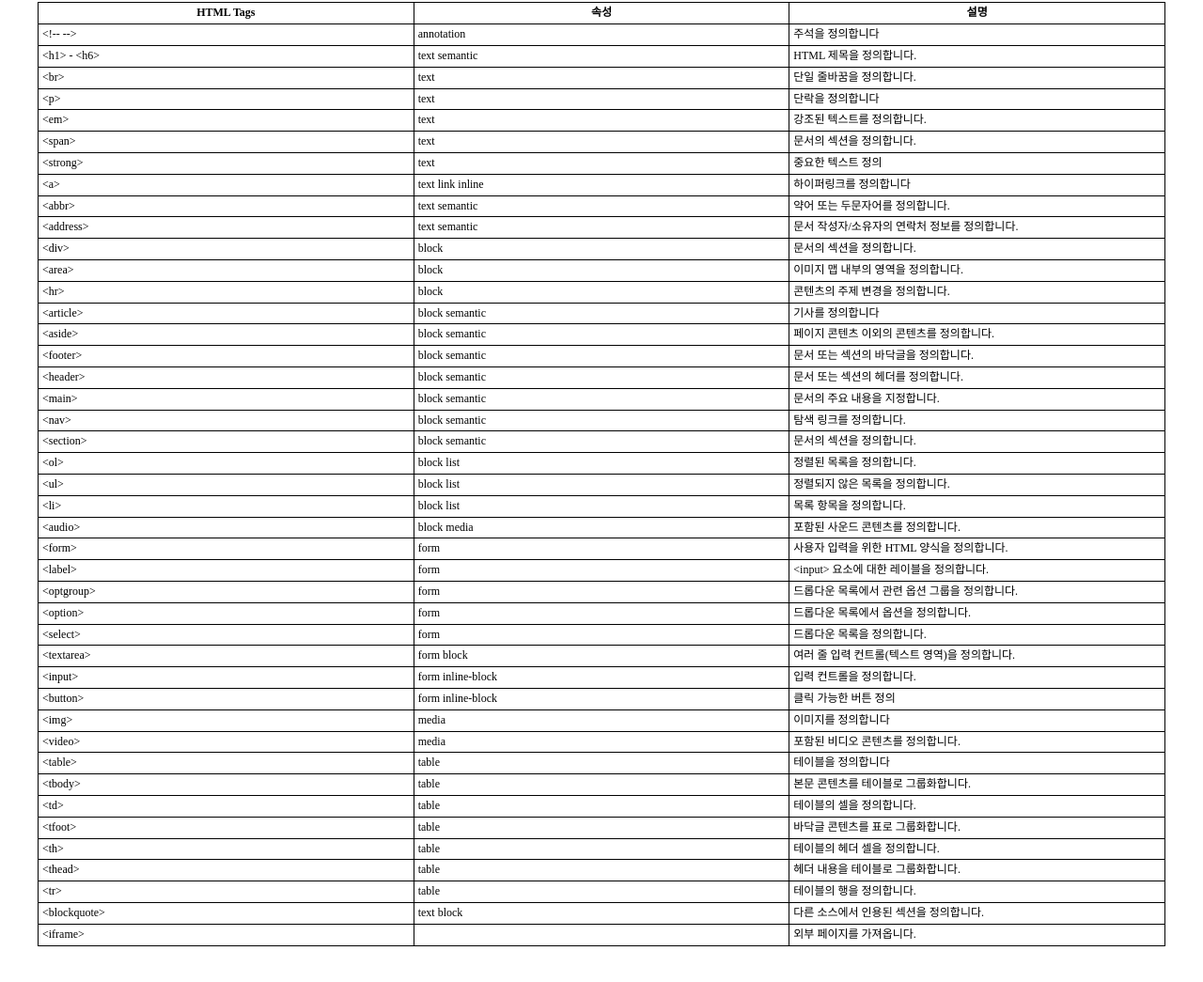
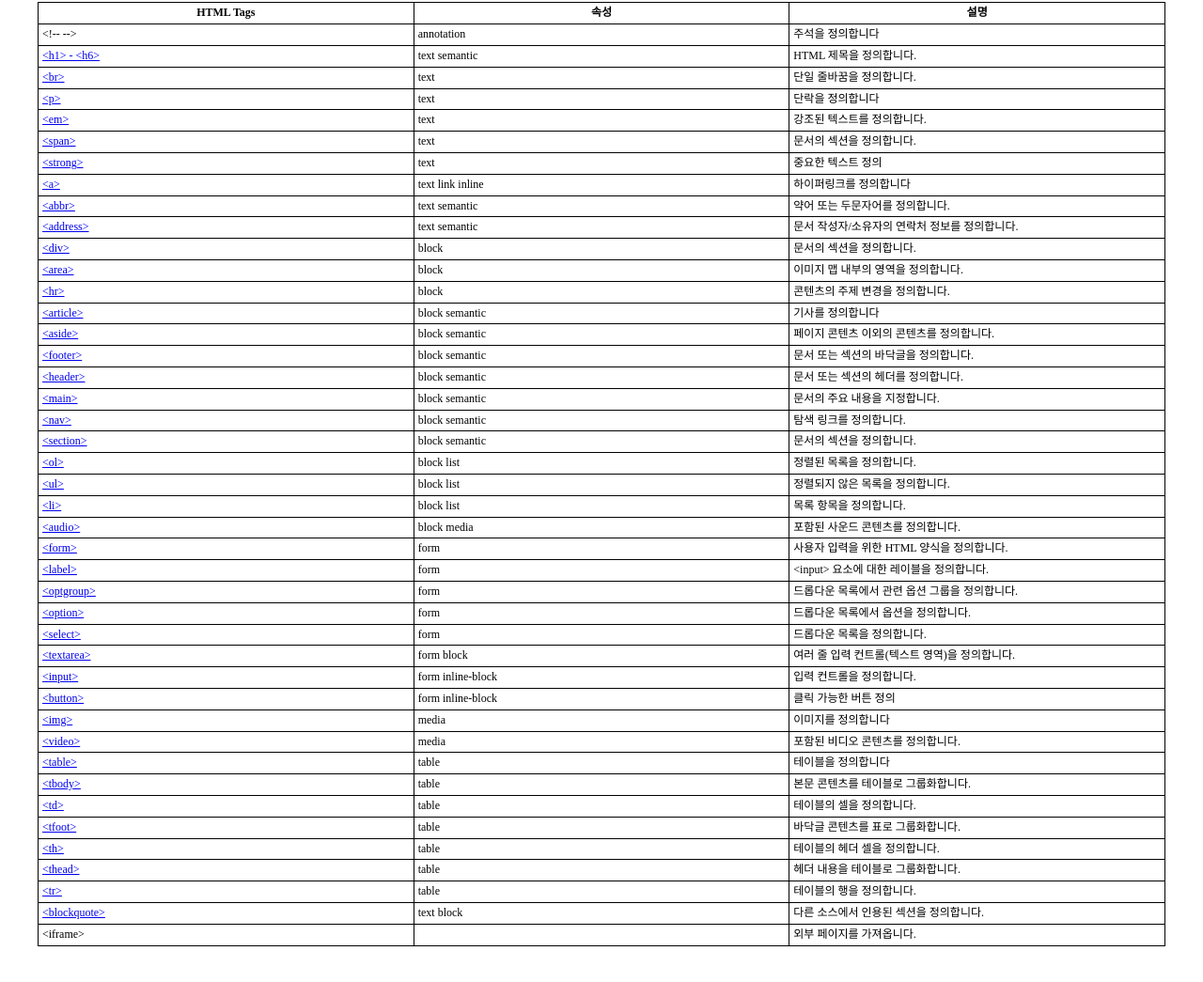
Before and after one commit to Jinyong-Lee0/studyWebApp, a plain HTML site: page html.html in a window 1280 px wide. Shown: the part 145-1190 px from the top of the page at 94% size. Drawn offline with Linux system fonts and the light colour scheme.

Commit message:
MDN 링크 추가

```diff
--- a/html.html
+++ b/html.html
@@ -41,207 +41,207 @@
             <td>주석을 정의합니다</td>
           </tr>
           <tr>
-            <td>&lt;h1&gt; - &lt;h6&gt;</td>
+            <td><a href="https://developer.mozilla.org/ko/docs/Web/HTML/Element/Heading_Elements">&lt;h1&gt; - &lt;h6&gt;</a></td>
             <td class="text semantic">text semantic</td>
             <td>HTML 제목을 정의합니다.</td>
           </tr>
           <tr>
-            <td>&lt;br&gt;</td>
+            <td><a href="https://developer.mozilla.org/ko/docs/Web/HTML/Element/br">&lt;br&gt;</a></td>
             <td class="text">text</td>
             <td>단일 줄바꿈을 정의합니다.</td>
           </tr>
           <tr>
-            <td>&lt;p&gt;</td>
+            <td><a href="https://developer.mozilla.org/ko/docs/Web/HTML/Element/p">&lt;p&gt;</a></td>
             <td class="text">text</td>
             <td>단락을 정의합니다</td>
           </tr>
           <tr>
-            <td>&lt;em&gt;</td>
+            <td><a href="https://developer.mozilla.org/ko/docs/Web/HTML/Element/em">&lt;em&gt;</a></td>
             <td class="text">text</td>
             <td>강조된 텍스트를 정의합니다.</td>
           </tr>
           <tr>
-            <td>&lt;span&gt;</td>
+            <td><a href="https://developer.mozilla.org/ko/docs/Web/HTML/Element/span">&lt;span&gt;</a></td>
             <td class="text">text</td>
             <td>문서의 섹션을 정의합니다.</td>
           </tr>
           <tr>
-            <td>&lt;strong&gt;</td>
+            <td><a href="https://developer.mozilla.org/ko/docs/Web/HTML/Element/strong">&lt;strong&gt;</a></td>
             <td class="text">text</td>
             <td>중요한 텍스트 정의</td>
           </tr>
           <tr>
-            <td>&lt;a&gt;</td>
+            <td><a href="https://developer.mozilla.org/ko/docs/Web/HTML/Element/a">&lt;a&gt;</a></td>
             <td class="text link inline">text link inline</td>
             <td>하이퍼링크를 정의합니다</td>
           </tr>
           <tr>
-            <td>&lt;abbr&gt;</td>
+            <td><a href="https://developer.mozilla.org/ko/docs/Web/HTML/Element/abbr">&lt;abbr&gt;</a></td>
             <td class="text semantic">text semantic</td>
             <td>약어 또는 두문자어를 정의합니다.</td>
           </tr>
           <tr>
-            <td>&lt;address&gt;</td>
+            <td><a href="https://developer.mozilla.org/ko/docs/Web/HTML/Element/address">&lt;address&gt;</a></td>
             <td class="text semantic">text semantic</td>
             <td>문서 작성자/소유자의 연락처 정보를 정의합니다.</td>
           </tr>
           <tr>
-            <td>&lt;div&gt;</td>
+            <td><a href="https://developer.mozilla.org/ko/docs/Web/HTML/Element/div">&lt;div&gt;</a></td>
             <td class="block">block</td>
             <td>문서의 섹션을 정의합니다.</td>
           </tr>
           <tr>
-            <td>&lt;area&gt;</td>
+            <td><a href="https://developer.mozilla.org/ko/docs/Web/HTML/Element/area">&lt;area&gt;</a></td>
             <td class="block">block</td>
             <td>이미지 맵 내부의 영역을 정의합니다.</td>
           </tr>
           <tr>
-            <td>&lt;hr&gt;</td>
+            <td><a href="https://developer.mozilla.org/ko/docs/Web/HTML/Element/hr">&lt;hr&gt;</a></td>
             <td class="block">block</td>
             <td>콘텐츠의 주제 변경을 정의합니다.</td>
           </tr>
           <tr>
-            <td>&lt;article&gt;</td>
+            <td><a href="https://developer.mozilla.org/ko/docs/Web/HTML/Element/article">&lt;article&gt;</a></td>
             <td class="block semantic">block semantic</td>
             <td>기사를 정의합니다</td>
           </tr>
           <tr>
-            <td>&lt;aside&gt;</td>
+            <td><a href="https://developer.mozilla.org/ko/docs/Web/HTML/Element/aside">&lt;aside&gt;</a></td>
             <td class="block semantic">block semantic</td>
             <td>페이지 콘텐츠 이외의 콘텐츠를 정의합니다.</td>
           </tr>
           <tr>
-            <td>&lt;footer&gt;</td>
+            <td><a href="https://developer.mozilla.org/ko/docs/Web/HTML/Element/footer">&lt;footer&gt;</a></td>
             <td class="block semantic">block semantic</td>
             <td>문서 또는 섹션의 바닥글을 정의합니다.</td>
           </tr>
           <tr>
-            <td>&lt;header&gt;</td>
+            <td><a href="https://developer.mozilla.org/ko/docs/Web/HTML/Element/header">&lt;header&gt;</a></td>
             <td class="block semantic">block semantic</td>
             <td>문서 또는 섹션의 헤더를 정의합니다.</td>
           </tr>
           <tr>
-            <td>&lt;main&gt;</td>
+            <td><a href="https://developer.mozilla.org/ko/docs/Web/HTML/Element/main">&lt;main&gt;</a></td>
             <td class="block semantic">block semantic</td>
             <td>문서의 주요 내용을 지정합니다.</td>
           </tr>
           <tr>
-            <td>&lt;nav&gt;</td>
+            <td><a href="https://developer.mozilla.org/ko/docs/Web/HTML/Element/nav">&lt;nav&gt;</a></td>
             <td class="block semantic">block semantic</td>
             <td>탐색 링크를 정의합니다.</td>
           </tr>
           <tr>
-            <td>&lt;section&gt;</td>
+            <td><a href="https://developer.mozilla.org/ko/docs/Web/HTML/Element/section">&lt;section&gt;</a></td>
             <td class="block semantic">block semantic</td>
             <td>문서의 섹션을 정의합니다.</td>
           </tr>
           <tr>
-            <td>&lt;ol&gt;</td>
+            <td><a href="https://developer.mozilla.org/ko/docs/Web/HTML/Element/ol">&lt;ol&gt;</a></td>
             <td class="block list">block list</td>
             <td>정렬된 목록을 정의합니다.</td>
           </tr>
           <tr>
-            <td>&lt;ul&gt;</td>
+            <td><a href="https://developer.mozilla.org/ko/docs/Web/HTML/Element/ul">&lt;ul&gt;</a></td>
             <td class="block list">block list</td>
             <td>정렬되지 않은 목록을 정의합니다.</td>
           </tr>
           <tr>
-            <td>&lt;li&gt;</td>
+            <td><a href="https://developer.mozilla.org/ko/docs/Web/HTML/Element/li">&lt;li&gt;</a></td>
             <td class="block list">block list</td>
             <td>목록 항목을 정의합니다.</td>
           </tr>
           <tr>
-            <td>&lt;audio&gt;</td>
+            <td><a href="https://developer.mozilla.org/ko/docs/Web/HTML/Element/audio">&lt;audio&gt;</a></td>
             <td class="block media">block media</td>
             <td>포함된 사운드 콘텐츠를 정의합니다.</td>
           </tr>
           <tr>
-            <td>&lt;form&gt;</td>
+            <td><a href="https://developer.mozilla.org/ko/docs/Web/HTML/Element/form">&lt;form&gt;</a></td>
             <td class="form">form</td>
             <td>사용자 입력을 위한 HTML 양식을 정의합니다.</td>
           </tr>
           <tr>
-            <td>&lt;label&gt;</td>
+            <td><a href="https://developer.mozilla.org/ko/docs/Web/HTML/Element/label">&lt;label&gt;</a></td>
             <td class="form">form</td>
             <td>&lt;input&gt; 요소에 대한 레이블을 정의합니다.</td>
           </tr>
           <tr>
-            <td>&lt;optgroup&gt;</td>
+            <td><a href="https://developer.mozilla.org/ko/docs/Web/HTML/Element/optgroup">&lt;optgroup&gt;</a></td>
             <td class="form">form</td>
             <td>드롭다운 목록에서 관련 옵션 그룹을 정의합니다.</td>
           </tr>
           <tr>
-            <td>&lt;option&gt;</td>
+            <td><a href="https://developer.mozilla.org/ko/docs/Web/HTML/Element/option">&lt;option&gt;</a></td>
             <td class="form">form</td>
             <td>드롭다운 목록에서 옵션을 정의합니다.</td>
           </tr>
           <tr>
-            <td>&lt;select&gt;</td>
+            <td><a href="https://developer.mozilla.org/ko/docs/Web/HTML/Element/select">&lt;select&gt;</a></td>
             <td class="form">form</td>
             <td>드롭다운 목록을 정의합니다.</td>
           </tr>
           <tr>
-            <td>&lt;textarea&gt;</td>
+            <td><a href="https://developer.mozilla.org/ko/docs/Web/HTML/Element/textarea">&lt;textarea&gt;</a></td>
             <td class="form block">form block</td>
             <td>여러 줄 입력 컨트롤(텍스트 영역)을 정의합니다.</td>
           </tr>
           <tr>
-            <td>&lt;input&gt;</td>
+            <td><a href="https://developer.mozilla.org/ko/docs/Web/HTML/Element/input">&lt;input&gt;</a></td>
             <td class="form inline-block">form inline-block</td>
             <td>입력 컨트롤을 정의합니다.</td>
           </tr>
           <tr>
-            <td>&lt;button&gt;</td>
+            <td><a href="https://developer.mozilla.org/ko/docs/Web/HTML/Element/button">&lt;button&gt;</a></td>
             <td class="form inline-block">form inline-block</td>
             <td>클릭 가능한 버튼 정의</td>
           </tr>
           <tr>
-            <td>&lt;img&gt;</td>
+            <td><a href="https://developer.mozilla.org/ko/docs/Web/HTML/Element/img">&lt;img&gt;</a></td>
             <td class="media">media</td>
             <td>이미지를 정의합니다</td>
           </tr>
           <tr>
-            <td>&lt;video&gt;</td>
+            <td><a href="https://developer.mozilla.org/ko/docs/Web/HTML/Element/video">&lt;video&gt;</a></td>
             <td class="media">media</td>
             <td>포함된 비디오 콘텐츠를 정의합니다.</td>
           </tr>
           <tr>
-            <td>&lt;table&gt;</td>
+            <td><a href="https://developer.mozilla.org/ko/docs/Web/HTML/Element/table">&lt;table&gt;</a></td>
             <td class="table">table</td>
             <td>테이블을 정의합니다</td>
           </tr>
           <tr>
-            <td>&lt;tbody&gt;</td>
+            <td><a href="https://developer.mozilla.org/ko/docs/Web/HTML/Element/tbody">&lt;tbody&gt;</a></td>
             <td class="table">table</td>
             <td>본문 콘텐츠를 테이블로 그룹화합니다.</td>
           </tr>
           <tr>
-            <td>&lt;td&gt;</td>
+            <td><a href="https://developer.mozilla.org/ko/docs/Web/HTML/Element/td">&lt;td&gt;</a></td>
             <td class="table">table</td>
             <td>테이블의 셀을 정의합니다.</td>
           </tr>
           <tr>
-            <td>&lt;tfoot&gt;</td>
+            <td><a href="https://developer.mozilla.org/ko/docs/Web/HTML/Element/tfoot">&lt;tfoot&gt;</a></td>
             <td class="table">table</td>
             <td>바닥글 콘텐츠를 표로 그룹화합니다.</td>
           </tr>
           <tr>
-            <td>&lt;th&gt;</td>
+            <td><a href="https://developer.mozilla.org/ko/docs/Web/HTML/Element/th">&lt;th&gt;</a></td>
             <td class="table">table</td>
             <td>테이블의 헤더 셀을 정의합니다.</td>
           </tr>
           <tr>
-            <td>&lt;thead&gt;</td>
+            <td><a href="https://developer.mozilla.org/ko/docs/Web/HTML/Element/thead">&lt;thead&gt;</a></td>
             <td class="table">table</td>
             <td>헤더 내용을 테이블로 그룹화합니다.</td>
           </tr>
           <tr>
-            <td>&lt;tr&gt;</td>
+            <td><a href="https://developer.mozilla.org/ko/docs/Web/HTML/Element/tr">&lt;tr&gt;</a></td>
             <td class="table">table</td>
             <td>테이블의 행을 정의합니다.</td>
           </tr>
           <tr>
-            <td>&lt;blockquote&gt;</td>
+            <td><a href="https://developer.mozilla.org/ko/docs/Web/HTML/Element/blockquote">&lt;blockquote&gt;</a></td>
             <td class="text block">text block</td>
             <td>다른 소스에서 인용된 섹션을 정의합니다.</td>
           </tr>
```
Also changed, not shown: css.html (+33 -33 lines).
